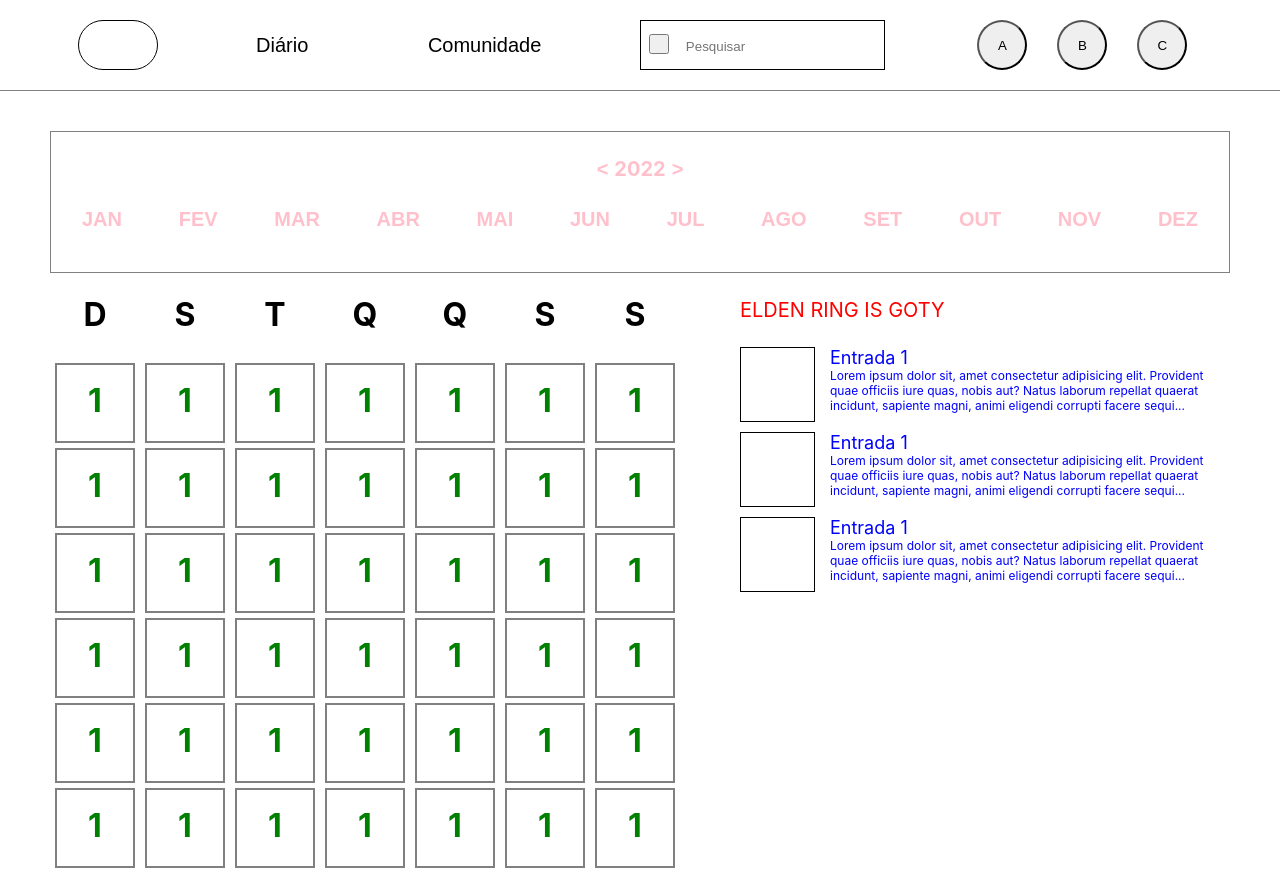
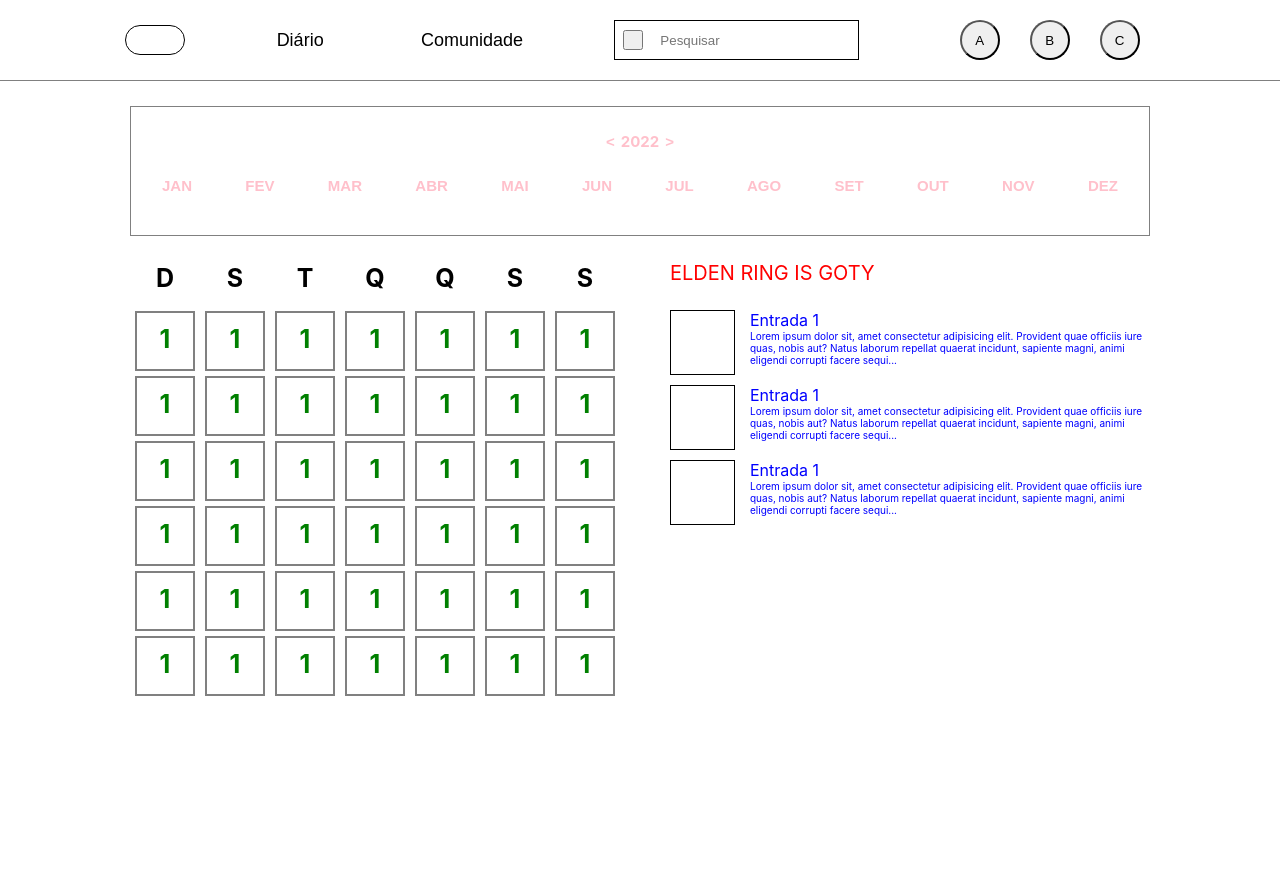
Before and after one commit to ViniciusOsorio/xjournal-next, a Next.js app: page /home in a window 1280 px wide. After the commit the page ends 800 px from the top, so only its background shows below. Built offline with nearby package versions, Linux system fonts and the light colour scheme.

Commit message:
18-03-22

```diff
--- a/components/Day/DayStyled.js
+++ b/components/Day/DayStyled.js
@@ -3,12 +3,14 @@
 export const OuterWrapper = styled.div `
     border: 2px solid grey;
     margin: 5px;
-    width: 80px;
-    height: 80px;
+    width: 60px;
+    height: 60px;
     margin-top: 0px;
 `
 
 export const DayText = styled.h1`
     line-height: 30px;
     text-align: center;
+    font-size: 25px;
+    line-height: 18px;
 `
--- a/components/Entry/EntryStyled.js
+++ b/components/Entry/EntryStyled.js
@@ -5,13 +5,14 @@
     flex-direction: row;
     justify-content: center;
     margin: 5px 0px;
+    margin-right: 80px;
     color: blue;
 `
 
 export const ImageDiv = styled.div`
     border: 1px solid black;
-    width: 75px;
-    height: 75px;
+    width: 65px;
+    height: 65px;
     margin-right: 15px;
 `
 
@@ -23,9 +24,9 @@
 `
 
 export const EntryTitle = styled.div`
-    font-size: 18px;
+    font-size: 16px;
 `
 
 export const EntryText = styled.div`
-    font-size: 12px;
+    font-size: 10px;
 `
--- a/components/Month/MonthStyled.js
+++ b/components/Month/MonthStyled.js
@@ -4,6 +4,7 @@
     display: flex;
     flex-direction: column;
     color: green;
+    margin-left: 80px;
 `
 
 export const WeekDiv = styled.div`
@@ -18,10 +19,12 @@
 `
 
 export const WeekDay = styled.h1`
-    width: 80px;
-    height: 80px;
+    width: 60px;
+    height: 60px;
     border: 2px solid transparent;
     line-height: 70px;
     text-align: center;
     margin: 5px;
+    margin-bottom: 10px;
+    font-size: 25px;
 `
--- a/components/NavBar/NavBarStyled.js
+++ b/components/NavBar/NavBarStyled.js
@@ -3,34 +3,33 @@
 export const OuterWrapper = styled.div`
     display: flex;
     flex-direction: row;
+    align-items: center;
     color: yellow;
     border-bottom: 1px gray solid;
     justify-content: space-evenly;
-    padding: 5px 0px;
-    margin-bottom: 40px;
+    padding: 5px 40px;
+    margin-bottom: 25px;
 `
 export const ProfilePic = styled.div`
     border-radius: 30px;
     border: 1px solid black;
-    width: 80px;
-    height: 50px;
-    margin-top: 15px;
+    width: 60px;
+    height: 30px;
 `
 
 export const SearchBar = styled.input`
     width: 200px;
-    height: 40px;
-    margin-top: 5px;
+    height: 30px;
     margin-left: 15px;
     border: none;
+    outline: none;
     &:focus{
         border: none;
     }
 `
 
 export const ModeButton = styled.button`
-    font-size: 20px;
-    margin: 0px 15px;
+    font-size: 18px;
     background-color: transparent;
     border: none;
     &:hover{
@@ -46,8 +45,9 @@
 export const SearchDiv = styled.div`
     border: 1px solid black;
     background-color: white;
-    height: 50px;
-    margin-top: 15px;
+    height: 40px;
+    display: flex;
+    align-items: center;
 `
 
 export const OptionsDiv = styled.div`
@@ -55,8 +55,8 @@
 `
 
 export const OptionButton = styled.button`
-    width: 50px;
-    height: 50px;
+    width: 40px;
+    height: 40px;
     border-radius: 50px;
     margin: 15px;
 `
--- a/components/Year/Year.tsx
+++ b/components/Year/Year.tsx
@@ -2,7 +2,6 @@
 import { OuterWrapper,
          YearDiv,
          MonthDiv,
-         IndivMonth,
          Buttons } from "./YearStyled";
 
 const Year = () => {
@@ -16,18 +15,18 @@
                 <Buttons> {'>'} </Buttons>
             </YearDiv>
             <MonthDiv>
-                <IndivMonth><Buttons>JAN</Buttons></IndivMonth>
-                <IndivMonth><Buttons>FEV</Buttons></IndivMonth>
-                <IndivMonth><Buttons>MAR</Buttons></IndivMonth>
-                <IndivMonth><Buttons>ABR</Buttons></IndivMonth>
-                <IndivMonth><Buttons>MAI</Buttons></IndivMonth>
-                <IndivMonth><Buttons>JUN</Buttons></IndivMonth>
-                <IndivMonth><Buttons>JUL</Buttons></IndivMonth>
-                <IndivMonth><Buttons>AGO</Buttons></IndivMonth>
-                <IndivMonth><Buttons>SET</Buttons></IndivMonth>
-                <IndivMonth><Buttons>OUT</Buttons></IndivMonth>
-                <IndivMonth><Buttons>NOV</Buttons></IndivMonth>
-                <IndivMonth><Buttons>DEZ</Buttons></IndivMonth>
+                <Buttons>JAN</Buttons>
+                <Buttons>FEV</Buttons>
+                <Buttons>MAR</Buttons>
+                <Buttons>ABR</Buttons>
+                <Buttons>MAI</Buttons>
+                <Buttons>JUN</Buttons>
+                <Buttons>JUL</Buttons>
+                <Buttons>AGO</Buttons>
+                <Buttons>SET</Buttons>
+                <Buttons>OUT</Buttons>
+                <Buttons>NOV</Buttons>
+                <Buttons>DEZ</Buttons>
             </MonthDiv>
         </OuterWrapper>
     )
--- a/components/Year/YearStyled.js
+++ b/components/Year/YearStyled.js
@@ -8,11 +8,12 @@
     border: 1px gray solid;
     color: pink;
     padding: 15px 0px;
+    margin: 0 80px;
 `
 
 export const YearDiv = styled.div`
     font-weight: bold;
-    font-size: 20px;
+    font-size: 15px;
     margin-top: 10px;
 `
 
@@ -23,16 +24,11 @@
     padding: 25px;
 `
 
-export const IndivMonth = styled.div`
-    font-weight: bold;
-    font-size: 20px;
-`
-
 export const Buttons = styled.button`
     border: none;
     font-weight: bold;
     color: pink;
-    font-size:20px;
+    font-size: 15px;
     background-color: white;
     &:hover{
         color: gray;
```
